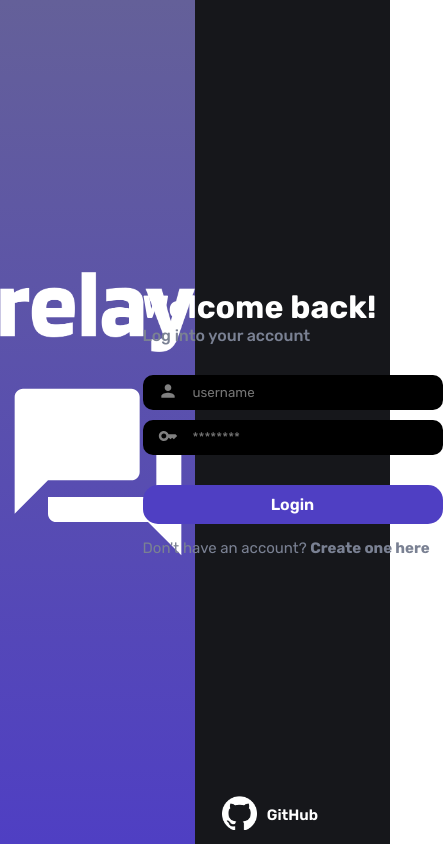
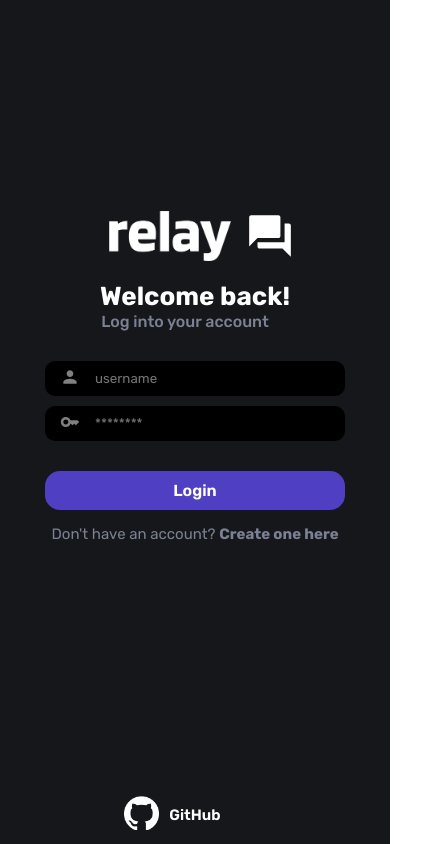
Before and after one commit to eggyolkk/relay, a Next.js app: page / in a window 390 px wide. Shown: the whole page, 443 px wide, since content can reach past the window. Built offline with nearby package versions, Linux system fonts and the light colour scheme; no server answers.

Commit message:
Add mobile styles for homepage and message board

```diff
--- a/components/common/MessageBubbles.tsx
+++ b/components/common/MessageBubbles.tsx
@@ -34,7 +34,6 @@ export default function MessageBubbles(props: MessageBubblesProps) {
 
         if (isToday) {
             const momentString = momentObj.format('LT');
-            console.log(momentString)
             return momentString;
         }
         else if (isYesterday) {
--- a/pages/dashboard.tsx
+++ b/pages/dashboard.tsx
@@ -23,8 +23,8 @@ const Dashboard = () => {
         return (
             <div className='main-wrapper'>
                 <Servers />
+                <h4 onClick={logoutUser}>Logout</h4>
                 <MessageBoard />
-                <h1 onClick={logoutUser}>Logout</h1>
             </div>
         )
     }
--- a/public/styles/login.scss
+++ b/public/styles/login.scss
@@ -3,6 +3,10 @@
     height: 100vh;
     display: flex;
     background: #16171b;
+
+    @media only screen and (max-width: $max-screen-md) {
+        flex-direction: column;
+    }
 
     .left-container {
         background: linear-gradient(0deg, #4f3fc3 0%, #646099 100%);
@@ -13,6 +17,14 @@
         justify-content: center;
         align-items: center;
 
+        @media only screen and (max-width: $max-screen-md) {
+            width: 100%;
+            height: 50%;
+            background: none;
+            flex-direction: row;
+            align-items: flex-end;
+        }
+
         .logo {
             background-image: url('../images/relay-logo.png');
             background-repeat: no-repeat;
@@ -20,11 +32,22 @@
             background-position-x: center;
             width: 100%;
             height: 100px;
+
+            @media only screen and (max-width: $max-screen-md) {
+                height: 50px;
+                margin-bottom: 20px;
+                width: 150px;
+            }
         }
 
         .speech-icon {
             color: white;
             font-size: 200px;
+
+            @media only screen and (max-width: $max-screen-md) {
+                font-size: 50px;
+                margin-bottom: 20px;
+            }
         }
     }
 
@@ -36,6 +59,12 @@
         flex-direction: column;
         justify-content: center;
         align-items: center;
+        text-align: center;
+
+        @media only screen and (max-width: $max-screen-md) {
+            width: 100%;
+            justify-content: flex-start;
+        }
 
         .animate-div {
             display: flex;
@@ -54,6 +83,10 @@
             font-size: 32px;
             font-weight: 700;
             margin: 0;
+
+            @media only screen and (max-width: $max-screen-md) {
+                font-size: 26px;
+            }
         }
 
         .subtext {
--- a/public/styles/message-board.scss
+++ b/public/styles/message-board.scss
@@ -4,10 +4,21 @@
     display: flex;
     flex-direction: column;
 
+    @media only screen and (max-width: $max-screen-md) {
+        width: 100%;
+        height: calc(100vh - 170px);
+        padding-bottom: 108px;
+    }
+
     .message-form-wrapper {
         margin-top: auto;
         display: flex;
         width: 100%;
+
+        @media only screen and (max-width: $max-screen-md) {
+            position: fixed;
+            bottom: 0;
+            width: 100vw;
         }
 
         .message-input {
@@ -22,6 +33,12 @@
             color: white;
             font-size: 16px;
 
+            @media only screen and (max-width: $max-screen-md) {
+                margin-left: 30px;
+                width: 100%;
+                margin-right: 30px;
+            }
+
             &:focus-visible {
                 outline: 0;
             }
@@ -29,6 +46,10 @@
 
         .send-wrapper {
             position: relative;
+
+            @media only screen and (max-width: $max-screen-md) {
+                display: none;
+            }
 
             .send-button {
                 height: 50px;
@@ -56,6 +77,7 @@
                 top: 12px;
             }
         }
+    }
 
     .message-bubbles-wrapper {
         width: 100%;
@@ -64,7 +86,6 @@
         height: 100%;
         overflow: scroll;
         overflow-x: hidden;
-        margin: 50px 0;
 
         .bubbles {
             padding: 50px 30px;
@@ -77,12 +98,10 @@
         .message-bubble {
             width: fit-content;
             color: white;
-            margin: 8px 0;
+            margin: 12px 0;
 
             .text {
-                background: #2c2c33;
-                border: 1px solid #373749;
-                padding: 10px 20px;
+                padding: 5px 0;
                 margin: 0
             }
 
@@ -95,7 +114,7 @@
             .date {
                 color: $subtext-grey;
                 font-size: 12px;
-
+                margin: 0;
             }
 
             .user-time-wrapper {
@@ -103,12 +122,19 @@
                 align-items: baseline;
             }
 
+            // Bubbles from other users
             &.other {
                 margin-right: auto;
             }
 
-            &.user .user-time-wrapper {
+            // Bubbles from current user
+            &.user {
+                .text {
+                    text-align: right;
+                }
+                .user-time-wrapper {
                     justify-content: flex-end;
+                }
             }
         }
 
--- a/public/styles/servers.scss
+++ b/public/styles/servers.scss
@@ -15,13 +15,27 @@
         opacity: 0.5;
         cursor: pointer;
 
+        @media only screen and (max-width: $max-screen-md) {
+            height: 40px;
+            width: 40px;
+        }
+
         svg {
             color: white;
             font-size: 30px;
+
+            @media only screen and (max-width: $max-screen-md) {
+                font-size: 20px;
+            }
         }
 
         &:hover {
             opacity: 1;
         }
     }
+
+    @media only screen and (max-width: $max-screen-md) {
+        display: none;
+        padding: 20px 10px 20px 10px;
+    }
 }
--- a/public/styles/variables.scss
+++ b/public/styles/variables.scss
@@ -6,3 +6,13 @@ $subtext-grey: #7a8193;
 
 $background-dark: #16171b;
 $background-dark-purple: #1c1c25;
+
+// Breakpoints
+$min-screen-sm: 319px;
+$max-screen-sm: 320px;
+
+$min-screen-md: 767px;
+$max-screen-md: 768px;
+
+$min-screen-lg: 1199px;
+$max-screen-lg: 1200px;
```
Lines whose indentation alone changed are shown as unchanged.
